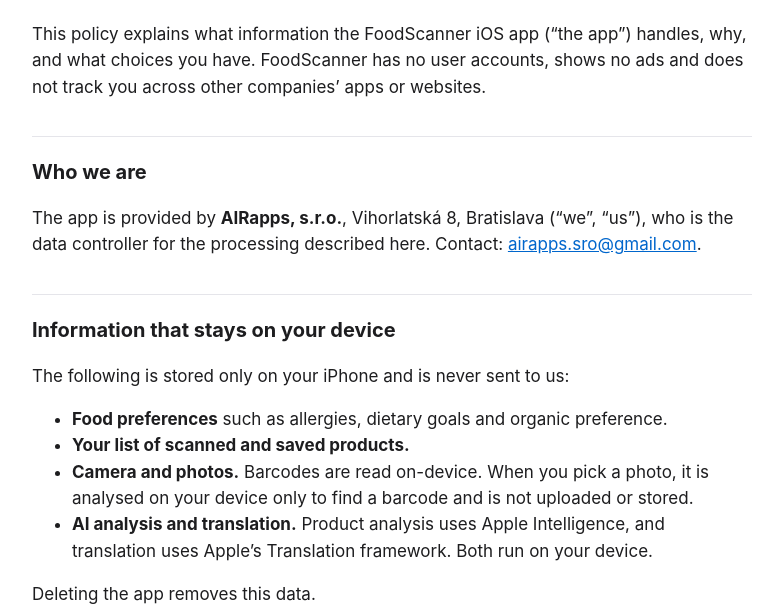
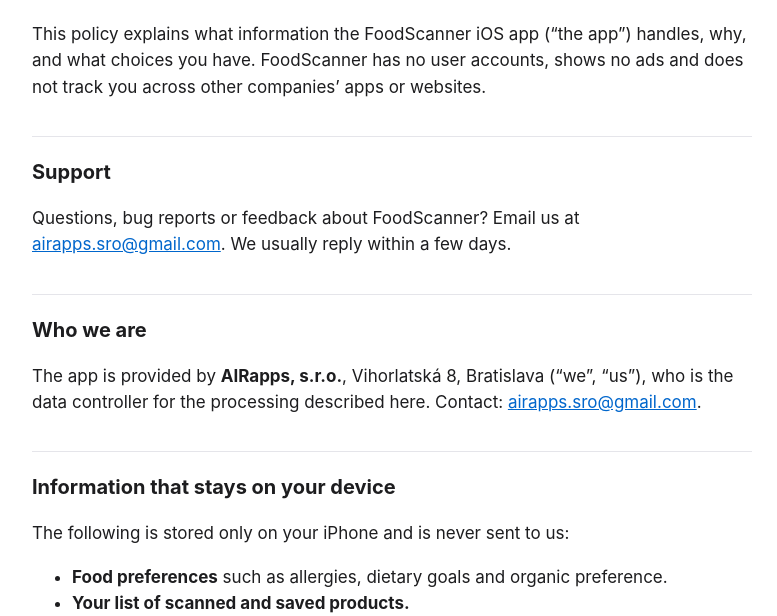
Before and after one commit to tyorke/ScanFoodProducts, a plain HTML site: page index.html in a window 1280 px wide. Shown: the part 112-728 px from the top of the page, without its empty margins (248-1025 px from the left). Drawn offline with Linux system fonts and the light colour scheme.

Commit message:
Update index.html with support

```diff
--- a/index.html
+++ b/index.html
@@ -28,6 +28,11 @@
   <p class="meta">Effective date: 5 October 2026</p>
 
   <p>This policy explains what information the FoodScanner iOS app (“the app”) handles, why, and what choices you have. FoodScanner has no user accounts, shows no ads and does not track you across other companies’ apps or websites.</p>
+
+   <h2>Support</h2>
+  <p>Questions, bug reports or feedback about FoodScanner? Email us at
+  <a href="mailto:airapps.sro@gmail.com">airapps.sro@gmail.com</a>.
+  We usually reply within a few days.</p>
 
   <h2>Who we are</h2>
   <p>The app is provided by <strong>AIRapps, s.r.o.</strong>, Vihorlatská 8, Bratislava (“we”, “us”), who is the data controller for the processing described here. Contact: <a href="mailto:airapps.sro@gmail.com">airapps.sro@gmail.com</a>.</p>
```
